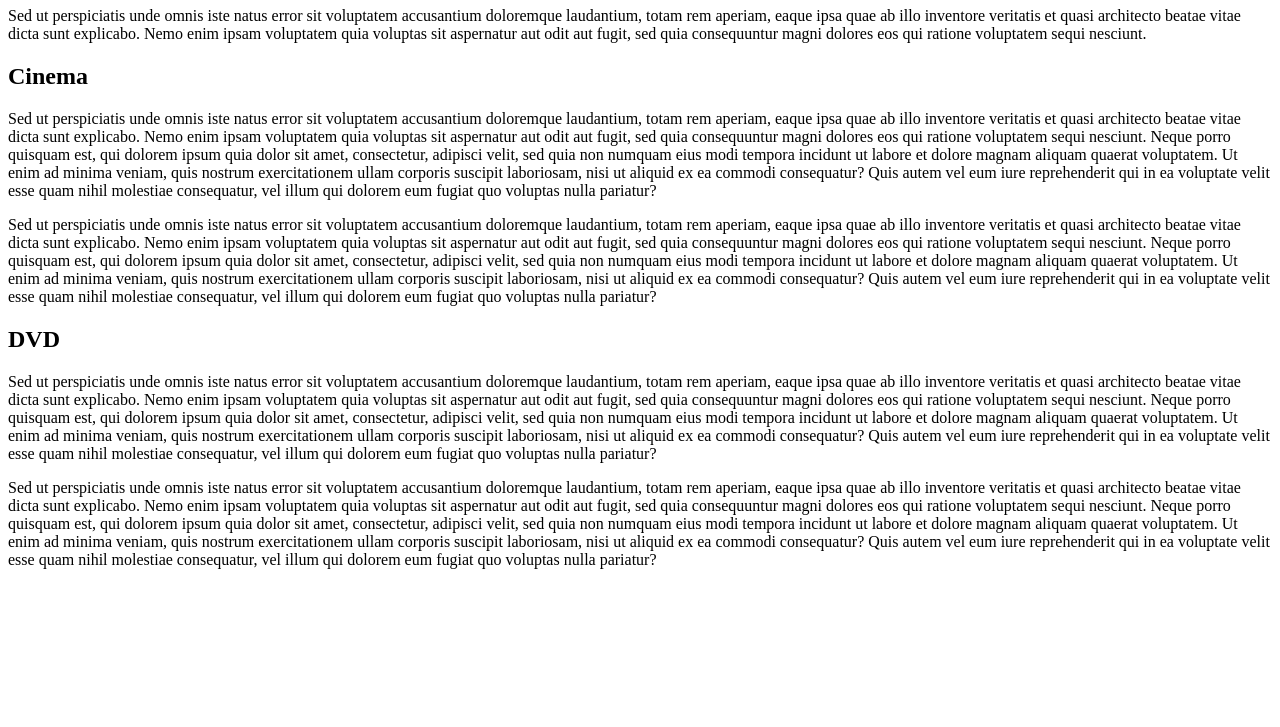
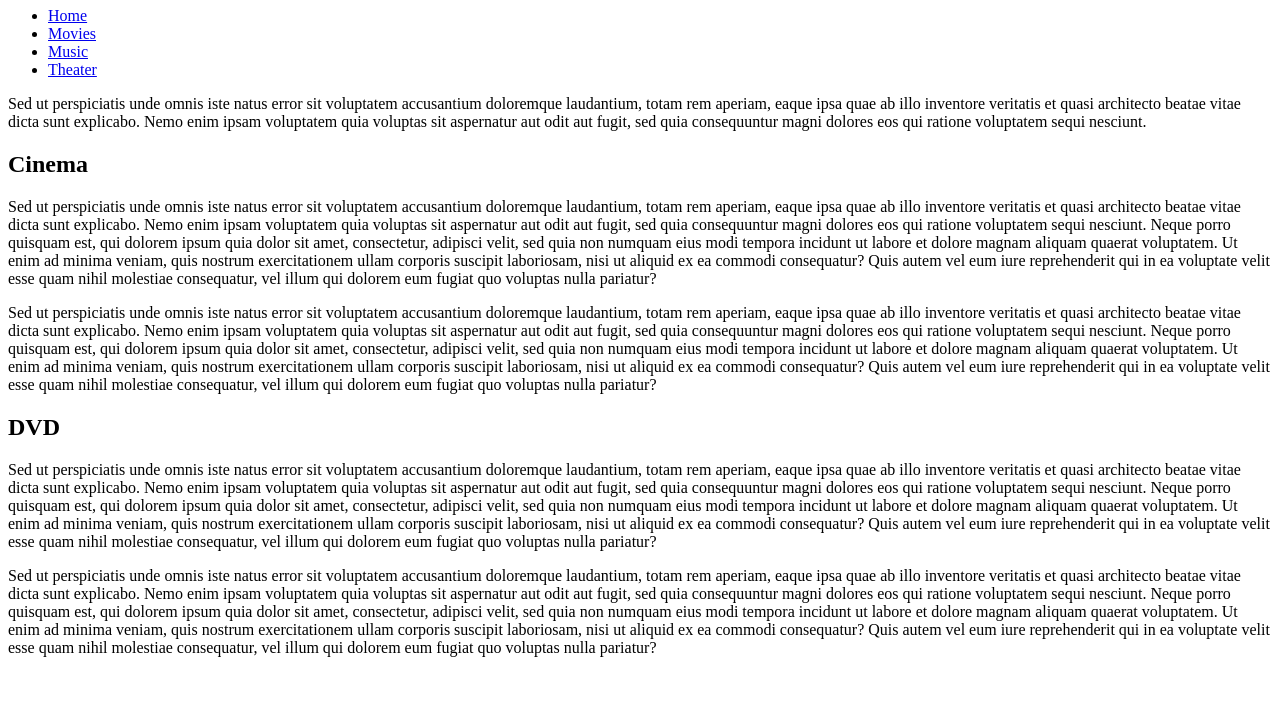
Before and after one commit to racoquita/DWS1, a plain HTML site: page Lab2/examplearts/movies/index.html in a window 1280 px wide. Shown: the part 73-800 px from the top of the page. Drawn offline with Linux system fonts and the light colour scheme.

Commit message:
Adding global links

```diff
--- a/Lab2/examplearts/movies/index.html
+++ b/Lab2/examplearts/movies/index.html
@@ -6,7 +6,14 @@
 	</head>
 	<body>
 		<h1>Movies</h1>
-		<!-- global navigation links -->
+				<!-- global navigation links -->
+		<ul>
+			<li><a href="../index.html">Home</a></li>
+			<li><a href="index.html">Movies</a></li>
+			<li><a href="../music/index.html">Music</a></li>
+			<li><a href="../theater/index.html">Theater</a></li>
+		</ul>
+
 		<p>Sed ut perspiciatis unde omnis iste natus error sit voluptatem accusantium doloremque laudantium, totam rem aperiam, eaque ipsa quae ab illo inventore veritatis et quasi architecto beatae vitae dicta sunt explicabo. Nemo enim ipsam voluptatem quia voluptas sit aspernatur aut odit aut fugit, sed quia consequuntur magni dolores eos qui ratione voluptatem sequi nesciunt. </p>
 		<h2>Cinema</h2><!-- link to cinema directory -->
 		<p>Sed ut perspiciatis unde omnis iste natus error sit voluptatem accusantium doloremque laudantium, totam rem aperiam, eaque ipsa quae ab illo inventore veritatis et quasi architecto beatae vitae dicta sunt explicabo. Nemo enim ipsam voluptatem quia voluptas sit aspernatur aut odit aut fugit, sed quia consequuntur magni dolores eos qui ratione voluptatem sequi nesciunt. Neque porro quisquam est, qui dolorem ipsum quia dolor sit amet, consectetur, adipisci velit, sed quia non numquam eius modi tempora incidunt ut labore et dolore magnam aliquam quaerat voluptatem. Ut enim ad minima veniam, quis nostrum exercitationem ullam corporis suscipit laboriosam, nisi ut aliquid ex ea commodi consequatur? Quis autem vel eum iure reprehenderit qui in ea voluptate velit esse quam nihil molestiae consequatur, vel illum qui dolorem eum fugiat quo voluptas nulla pariatur?</p>
```
Also changed, not shown: Lab2/examplearts/music/index.html (+6 -0 lines), Lab2/examplearts/theater/index.html (+6 -0 lines).
